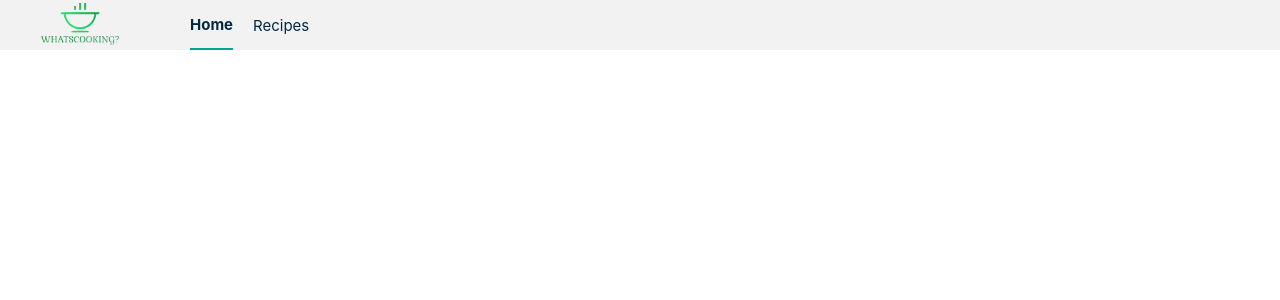
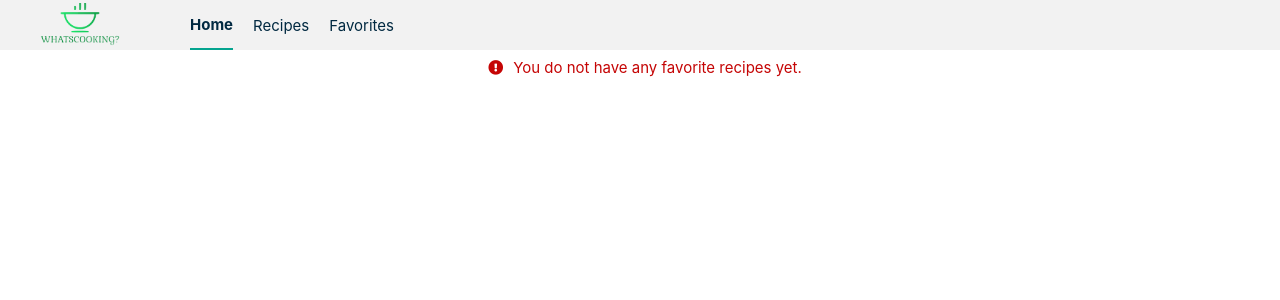
Before and after one commit to Hilawol/WhatsCooking, a React (Create React App) app: page /recipes/favorites in a window 1280 px wide. Shown: the top 300 px of the page. Built offline with nearby package versions, Linux system fonts and the light colour scheme.

Commit message:
added favorite recipe page

```diff
--- a/src/App.css
+++ b/src/App.css
@@ -307,13 +307,17 @@ a{
   margin:3rem 0;
 }
 
-.fa-stopwatch, .fa-utensils, .fa-envelope, .fa-whatsapp{
+.favorit {
+  background-color: transparent;
+}
+
+.fa-stopwatch, .fa-utensils, .fa-envelope, .fa-whatsapp, .fa-heart{
   font-size: 2rem;
   color:var(--dark-green);
   margin:0 1rem;
 }
 
-.fa-envelope,.fa-whatsapp{
+.fa-envelope,.fa-whatsapp, .fa-heart{
   cursor: pointer;
 }
 
--- a/src/App.js
+++ b/src/App.js
@@ -6,6 +6,7 @@ import RecipesPage from './Components/Recipes/RecipesPage';
 import Recipe from './Components/Recipes/Recipe'
 import SearchAllPage from './Components/Recipes/SearchAllPage';
 import SearchCollectionPage from './Components/Recipes/SearchCollectionPage';
+import FavoritesPage from './Components/Favorites/FavoritesPage'
 
 function App() {
   return (
@@ -18,6 +19,7 @@ function App() {
           <Route path="/recipes/all" exact component={SearchAllPage} />
           <Route path="/recipes/collection/:cat/:sub" exact component={SearchCollectionPage} />
           <Route path="/recipes/recipe/:id" exact component={Recipe} />
+          <Route path="/recipes/favorites/" exact component={FavoritesPage} />
         </div>
       </BrowserRouter>
     </div>
--- /dev/null
+++ b/src/Components/Favorites/FavoritesPage.jsx
@@ -0,0 +1,49 @@
+import React, { useState } from 'react';
+import RecipesList from '../Recipes/RecipesList';
+import ErrMsg from '../Recipes/ErrMsg';
+import { ERROR_MSG } from '../Recipes/utils';
+import api from '../Api/api';
+
+function FavoritesPage() {
+
+
+  const [recipes, setrecipes] = useState([]);
+  const [errMsg, setErrorMsg] = useState(null);
+
+  useState(() => {
+
+    const searchApi = async (url) => {
+      console.log("fetch data collection");
+      // setLoading(true);
+      setErrorMsg(null);
+      try {
+        const { data } = await api.get(url);
+        return data;
+      } catch (err) {
+        setErrorMsg(ERROR_MSG.apiErr);
+      }
+      finally {
+        // setLoading(false);
+      }
+    }
+
+    const recipes = JSON.parse(localStorage.getItem('favoritRecipes'));
+    if (recipes && recipes.length > 0) {
+      // const url = `/recipes/informationBulk?ids=${recipes.join(',')}`;
+      // const data = searchApi();
+      // debugger
+      setrecipes(recipes);
+    }
+    else {
+      setErrorMsg("You do not have any favorite recipes yet.");
+    }
+  }, [])
+
+  return (
+    <div>
+      {errMsg ? <ErrMsg msg={errMsg} /> : <RecipesList recipes={recipes} />}
+    </div>
+  )
+}
+
+export default FavoritesPage
--- a/src/Components/HomePage/Header.jsx
+++ b/src/Components/HomePage/Header.jsx
@@ -10,6 +10,7 @@ function Header() {
       <div className="logo" ></div>
       <Link to="/" className={`navBtn${currentTab === "home" ? ' currentTab' : ''}`} onClick={() => { setCurrentTab("home") }}>Home</Link>
       <Link to="/recipes" className={`navBtn${currentTab === "recipes" ? ' currentTab' : ''}`} onClick={() => { setCurrentTab("recipes") }}>Recipes</Link>
+      <Link to="/recipes/favorites/" className={`navBtn${currentTab === "favorites" ? ' currentTab' : ''}`} onClick={() => { setCurrentTab("favorites") }}>Favorites</Link>
     </div>
   )
 }
--- a/src/Components/Recipes/Recipe.jsx
+++ b/src/Components/Recipes/Recipe.jsx
@@ -13,7 +13,19 @@ function Recipe(props) {
   const [id, setId] = useState(null);
   const [errorMsg, setErrorMsg] = useState(null);
   const [loading, setLoading] = useState(false);
+  const [favorit, setFavorit] = useState(false);
   const history = useHistory();
+
+
+  const markFavorite = (recipe) => {
+    const recipes = JSON.parse(localStorage.getItem('favoritRecipes'));
+    if (recipes && recipes.length > 0) {
+      const r = recipes.find(rec => rec.id === recipe.id);
+      if (r) {
+        setFavorit(true);
+      }
+    }
+  }
 
   useEffect(async () => {
     const fetchRecipeInformation = async (id) => {
@@ -51,7 +63,9 @@ function Recipe(props) {
       }
       else setErrorMsg(ERROR_MSG.apiErr);
     }
+    markFavorite(recipe);
     setRecipe(recipe);
+    // setFavorit(rec)
   }, []);
 
   const parseHtmlToString = (html) => {
@@ -77,6 +91,29 @@ function Recipe(props) {
   ${window.location.href}%0D%0AHope you enjoy it!`
   }
 
+
+  const onFavoritClick = () => {
+    console.log("heart click");
+    const favRecipes = JSON.parse(localStorage.getItem('favoritRecipes'));
+    if (!favorit) { //need to add recipe to favorites
+      if (!favRecipes) { //favorites doesn't exists in localstorage - need to store it.
+        const arr = [recipe];
+        localStorage.setItem('favoritRecipes', JSON.stringify(arr));
+      }
+      else {//found favorites in localstorage. need to add the recipe
+        favRecipes.push(recipe);
+        localStorage.setItem('favoritRecipes', JSON.stringify(favRecipes));
+      }
+      setFavorit(true);
+    }
+    else { //need to remove recipe from favorites
+      const recipeIndex = favRecipes.indexOf(recipe);
+      favRecipes.splice(recipeIndex, 1);
+      localStorage.setItem('favoritRecipes', JSON.stringify(favRecipes));
+      setFavorit(false);
+    }
+  }
+
   return loading ? (<div className="loader"></div>) :
     recipe ?
       <div className="recipe">
@@ -94,6 +131,7 @@ function Recipe(props) {
             <div className="recipeActionBtns">
               <a href={`mailto:?body=${emailBody}&subject=${recipe.title}`}><i className="fas fa-envelope"></i></a>
               <a href={`whatsapp://send?text=${emailBody}`}><i className="fab fa-whatsapp"></i></a>
+              <button className="favorit" onClick={onFavoritClick}><i className={`${favorit ? 'fas' : 'far'} far fa-heart`} id="heart"></i></button>
             </div>
           </div>
         </div>
--- a/src/Components/Recipes/SearchAllPage.jsx
+++ b/src/Components/Recipes/SearchAllPage.jsx
@@ -54,7 +54,7 @@ function SearchAllPage() {
     if (data) {
       if (data.results.length > 0) {
         setRecipeList(data.results);
-        sessionStorage.setItem('prevSearchAll', JSON.stringify(data));
+        sessionStorage.setItem('prevSearchAll', JSON.stringify(data.results));
       }
       else setErrorMsg(ERROR_MSG.notFound);
     }
--- a/src/Components/Recipes/SearchCollectionPage.jsx
+++ b/src/Components/Recipes/SearchCollectionPage.jsx
@@ -36,13 +36,21 @@ function SearchCollectionPage(props) {
       if (data) {
         if (data.results.length > 0) {
           setRecipeList(data.results);
-          sessionStorage.setItem('prevSearchCollection', JSON.stringify(data.results));
+          // sessionStorage.setItem('prevSearchCollection', JSON.stringify(data.results));
         }
         else setErrorMsg(ERROR_MSG.notFound);
       }
       else setErrorMsg(ERROR_MSG.apiErr);
     }
-    getRandomRecipes();
+
+    let data = JSON.parse(sessionStorage.getItem('prevSearchCollection'));
+    if (!data) {
+      getRandomRecipes();
+    }
+    else {
+      setRecipeList(data);
+    }
+
 
   }, [])
 
@@ -51,7 +59,7 @@ function SearchCollectionPage(props) {
     if (data) {
       if (data.results.length > 0) {
         setRecipeList(data.results);
-        sessionStorage.setItem('prevSearchCollection', JSON.stringify(data.results));
+        // sessionStorage.setItem('prevSearchCollection', JSON.stringify(data.results));
       }
       else setErrorMsg(ERROR_MSG.notFound);
     }
```
Also changed, not shown: 1 other file (tests, documents, lock files or other folders).
